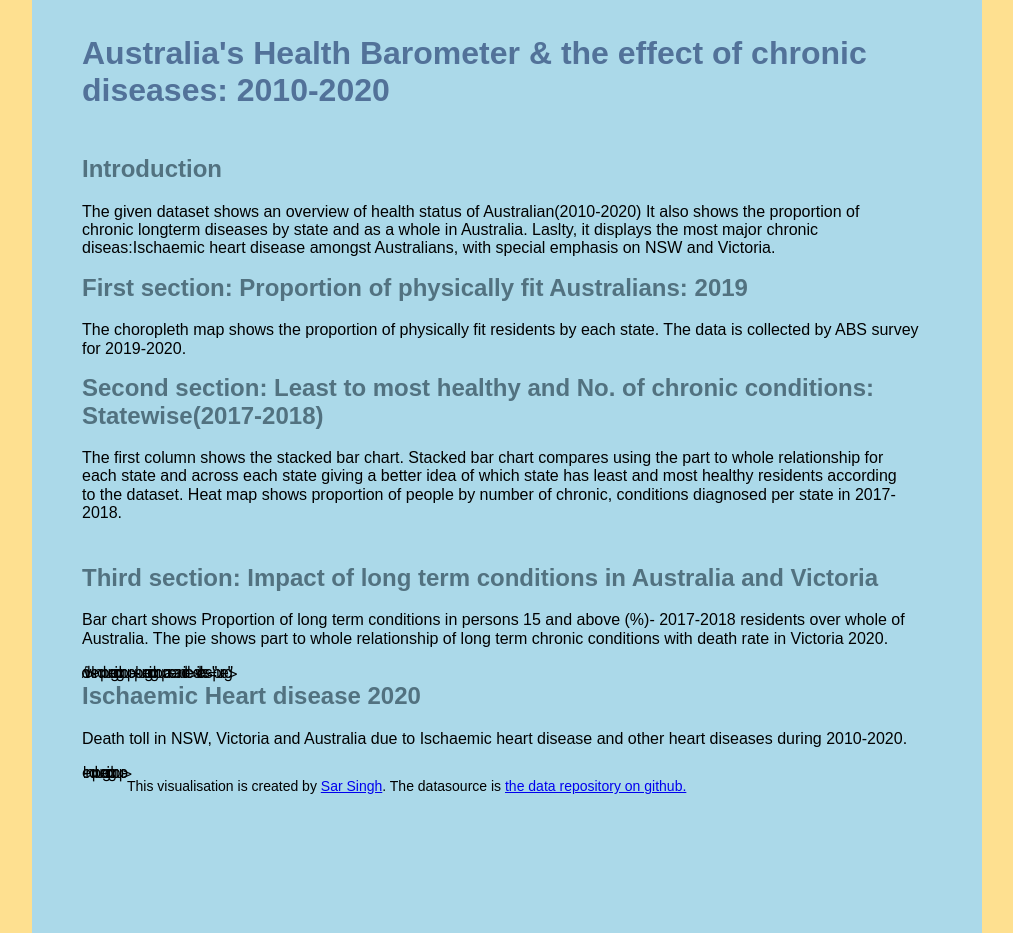
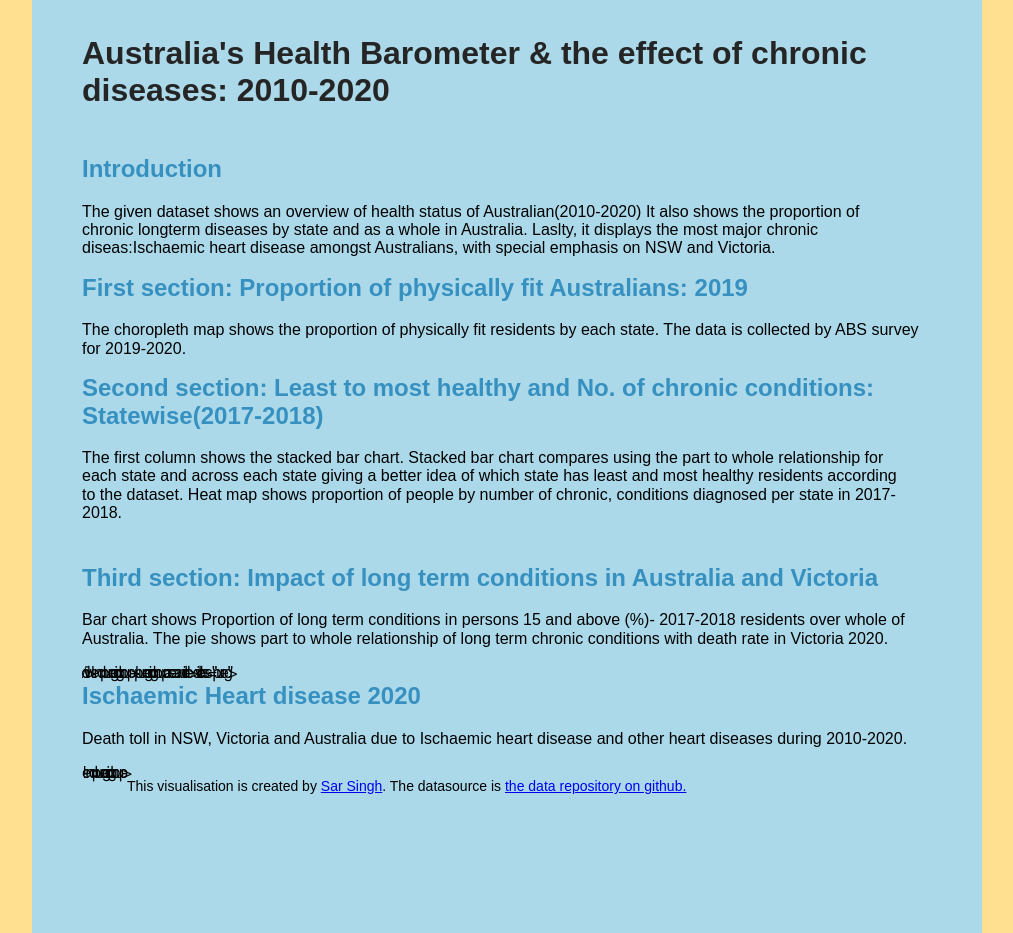
Before and after one commit to RogueTrader7/Visulaisation2, a plain HTML site: page index.html in a window 1280 px wide. Shown: the whole page, without its empty margins (133-1146 px from the left). Drawn offline with nearby package versions, Linux system fonts and the light colour scheme; a script that the page names is missing.

Commit message:
Update styles.css

```diff
--- a/styles.css
+++ b/styles.css
@@ -3,11 +3,11 @@
     }
     h1{
       font-weight: 900;
-          color: #527299;
+           color: rgb(37,37,37);
      }
      h2{
       font-weight: 900;
-          color: #527280;
+          color: rgb(54,144,192)
     }
 
      body{
```
